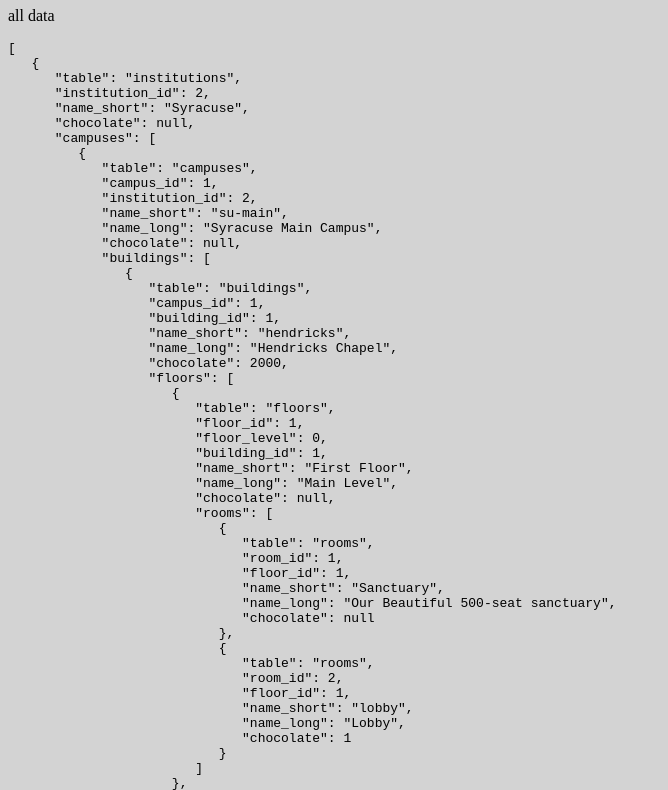
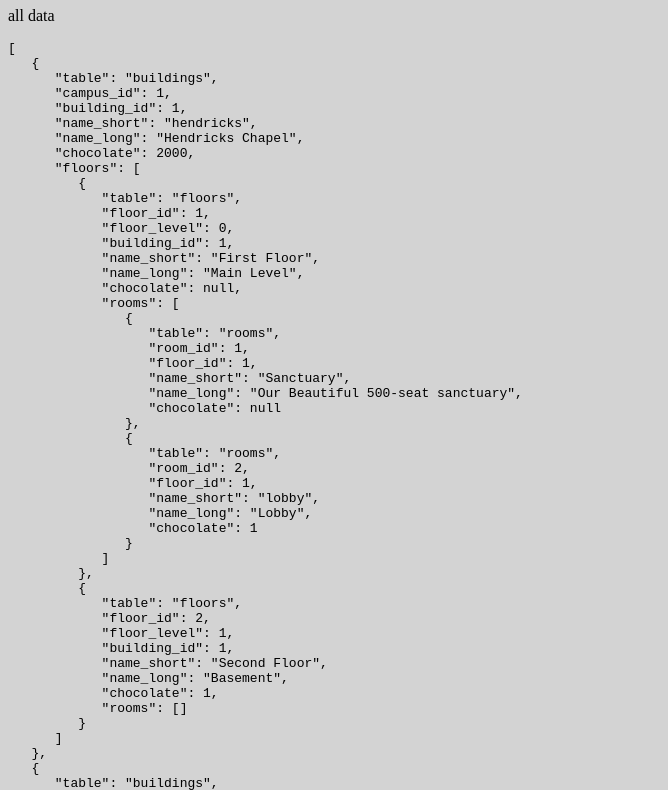
Before and after one commit to malikdunston/sql-to-json.js, a plain HTML site: page index.html in a window 1280 px wide. Shown: the part 73-863 px from the top of the page, without its empty margins (0-668 px from the left). Drawn offline with Linux system fonts and the light colour scheme.

Commit message:
trying to bypass getSql, selectTables, and allRows for just search...

```diff
--- a/assets/js/data.js
+++ b/assets/js/data.js
@@ -116,17 +116,5 @@ let data = {
 			name_long: "Kitchen",
 			chocolate: 1
 		},
-	],
-	sql_to_json: {
-		stuff: 7,
-		newStuff(){
-			console.log(this.stuff);
-		},
-		tables(selectedTables, arr = []){
-			selectedTables.forEach(function(level){
-				arr.push(data[level[0]]);
-			});
-			return arr.flat();
-		}
-	}
+	]
 }
--- a/assets/js/index.js
+++ b/assets/js/index.js
@@ -1,43 +1,57 @@
-// sql-to-json -- data conversion service
 
-	let otherOrder = [
-		["institutions", "institution_id"],
-		["campuses", "campus_id"]
-	];
+// let x = [
+// 	sql_json.databases[0].tables,
+// 	sql_json.databases[1].tables
+// ];
 
-	let order = [
-		["institutions", "institution_id"],
-		["campuses", "campus_id"],
-		["buildings", "building_id"],
-		["floors", "floor_id"],
-		["rooms", "room_id"]
-	];
+let searchByDataBase = (term, arr = []) => {
+	let databases = sql_json.databases.filter(
+		db => db.title == term
+	);
+	databases.forEach(
+		database => arr.push(database.tables)
+	);
+	return arr
+}
 
-	let tables = data.sql_to_json.tables(order);
-	console.log(tables);
 
-	let getData = (n = 0, d = 1, node = {}) => {
-		let thisTable = tables.filter(rowObj => rowObj.table == order[n][0]);
-		if (n == order.length - d) {
-		} else {
-			thisTable.forEach(function(thisRow){
-				thisRow[order[n + 1][0]] = getData(n + 1, d, thisRow
-				).filter(rowObj => rowObj[order[n][1]] == thisRow[order[n][1]]);
-			});
-		}
-		return thisTable
-	};
+let getSql = (x) => {
+	let sql = {
+		structure: sql_json.selectTables(x),
+		data: sql_json.allRows(sql_json.selectTables(x))
+	}
+	return sql
+}
 
-// index.js -- build the view
-
-	const model = getData();
+let inject = (sql) => {
+	const model = sql_json.getJSON(sql.structure, sql.data);
 	const view = document.querySelector(".json pre");
 	const viewModel = JSON.stringify(model, null, 3);
-
 	view.innerHTML = viewModel;
+};
 
 
-	let model2 = getData(1, 1);
-	console.dir(tables, data);
 
-	console.dir(model2);
+
+// index stuff
+
+
+
+// let run = (settings) => {
+
+
+	inject(getSql(searchByDataBase("campuses")));
+	// inject(getSql(searchByDataBase("orgs")));
+
+
+// }
+
+// run(x);
+
+// ideal use:
+
+// run(
+// 	{
+
+// 	}
+// );
--- /dev/null
+++ b/assets/js/sql_json.js
@@ -0,0 +1,56 @@
+let service = {
+	databases: [
+		{
+			title: "orgs",
+			tables: [
+				["institutions", "institution_id"],
+				["campuses", "campus_id"]
+			]
+		},
+		{
+			title: "campuses",
+			tables: [
+				["buildings", "building_id"],
+				["floors", "floor_id"],
+				["rooms", "room_id"]
+			]
+		},
+	],
+	selectTables(arr = []){
+		return arr.flat();
+	},
+	allRows(selected, arr = []){
+		if(!selected){
+			selected = this.selectTables(
+				[
+					["campuses", "campus_id"]
+				]
+			);
+			console.log("requesting", selected);
+		}
+		selected.forEach(function(level){
+			arr.push(data[level[0]]);
+		});
+		return arr.flat();
+	// }
+	},
+	getJSON(order, allRows, n = 0, d = 1, node = {}) {
+		if (!order) {
+			return "no data :("
+		}
+		let thisTable = allRows.filter(rowObj => rowObj.table == order[n][0]);
+		if (n == order.length - d) {} else {
+			thisTable.forEach(function (thisRow) {
+				thisRow[order[n + 1][0]] = window.sql_json.getJSON(
+					order, allRows, n + 1, d, thisRow
+				).filter(rowObj => rowObj[order[n][1]] == thisRow[order[n][1]]);
+			});
+		}
+		return thisTable
+	},
+
+};
+
+window.sql_json = service;
+
+const sql_json = window.sql_json;
--- a/index.html
+++ b/index.html
@@ -1,28 +1,16 @@
 <!DOCTYPE html>
 <html lang="en">
 <head>
+	<title>SQL_JSON</title>
 	<meta charset="UTF-8">
 	<meta name="viewport" content="width=device-width, initial-scale=1.0">
-	<title>SQL to JSON</title>
 	<link rel="stylesheet" href="assets/css/main.css">
 	<script src="assets/js/data.js"></script>
-	<script src="assets/js/sql-to-json.js"></script>
+	<script src="assets/js/sql_json.js"></script>
 </head>
 <body>
-	<h1>SQL to JSON</h1>
+	<h1>SQL_JSON</h1>
 	<main id="main">
-		<!-- <div class="json su">
-			<p>institution: su</p>
-			<pre></pre>
-		</div>
-		<div class="json gt">
-			<p>institution: gt</p>
-			<pre></pre>
-		</div>
-		<div class="json gsu">
-			<p>institution: gsu</p>
-			<pre></pre>
-		</div> -->
 		<div class="json">
 			<p>all data</p>
 			<pre></pre>
```
Also changed, not shown: assets/js/sql-to-json.js (deleted).
